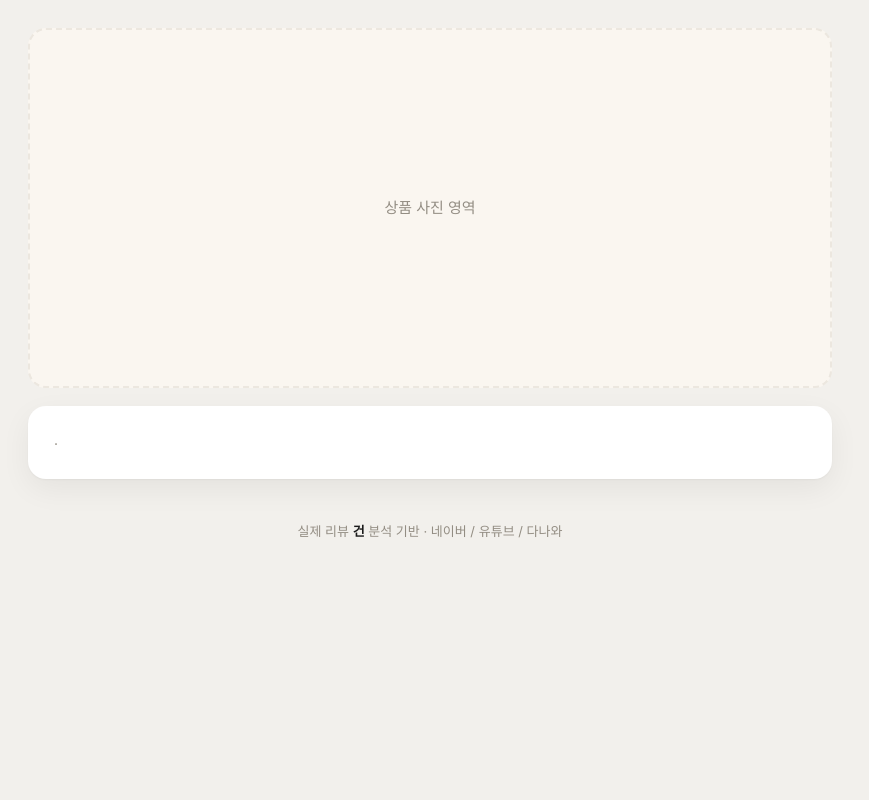
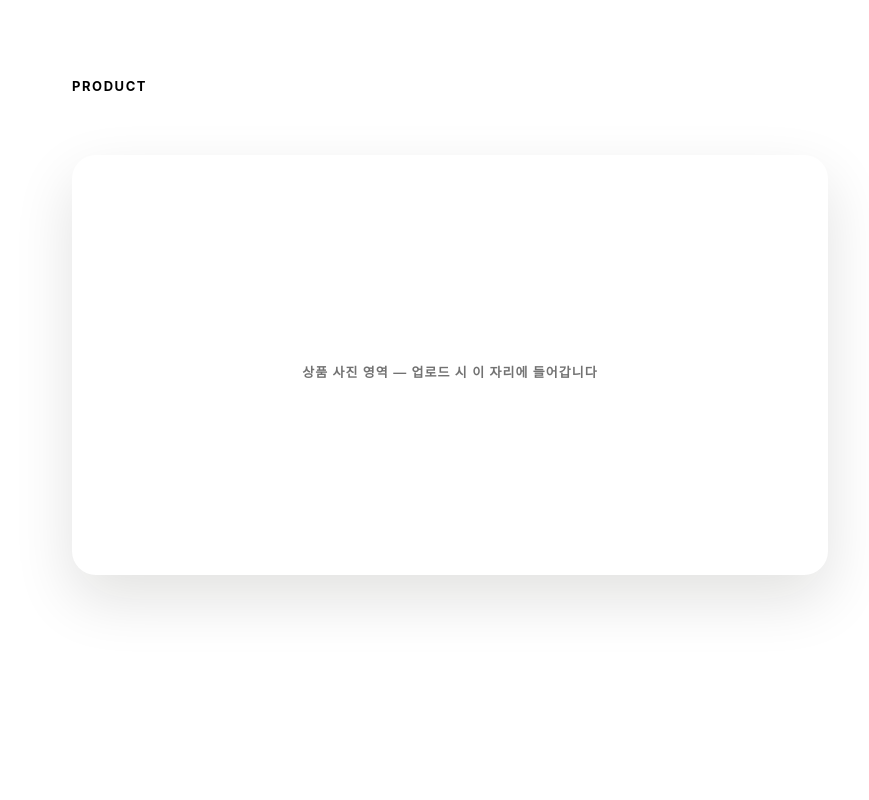
Before and after one commit to donginKim11st/business-model, a FastAPI app: template app/templates/detail_page.html in a window 1280 px wide. Shown: the whole page, without its empty margins (0-869 px from the left). Run offline with FastAPI, Linux system fonts and the light colour scheme; the template is opened without the code that fills it, so the values that code supplies are empty.

Commit message:
feat: 상세페이지를 편집형 PDP로 재작성 (핀터레스트 레퍼런스 기반)
대시보드형 카드 스택 → 카테고리 테마색 풀블리드 패널.
- 히어로(52px 헤드라인+사진슬롯) · 스테이트먼트 밴드 · 01/02 번호 셀링포인트
- 이런분께 · 구매전 궁금증 · 핵심스펙/큰 가격/해시태그 · 신뢰 푸터
- _theme(category_l1): 식품/뷰티/가전/패션/기본 팔레트 자동
- 사진 없으면 컬러블록, 업로드 시 히어로 채움. 테스트 37 passed

Claude-Session: https://claude.ai/code/session_01Ftu8vU8HsGYmCHmxw8bsDq

```diff
--- a/app/detail_page.py
+++ b/app/detail_page.py
@@ -1,4 +1,4 @@
-"""view + draft → self-contained 상세페이지 HTML. DB·LLM·IO 무관 순수."""
+"""view + draft → self-contained 편집형 PDP 상세페이지 HTML. DB·LLM·IO 무관 순수."""
 import pathlib
 from jinja2 import Environment, FileSystemLoader, select_autoescape
 
@@ -6,8 +6,36 @@ _TEMPLATES = pathlib.Path(__file__).parent / "templates"
 _env = Environment(loader=FileSystemLoader(str(_TEMPLATES)),
                    autoescape=select_autoescape(["html"]))
 
+# 카테고리별 PDP 테마 팔레트 (풀블리드 편집형 패널 색).
+_THEMES = {
+    "food":    {"bg": "#eef6ec", "panel": "#f7fbf4", "soft": "#e2efdd", "primary": "#3f9d4f", "ink": "#1f3a25", "on": "#ffffff"},
+    "beauty":  {"bg": "#fbedf1", "panel": "#fdf5f7", "soft": "#f6e0e8", "primary": "#df5d86", "ink": "#46202f", "on": "#ffffff"},
+    "tech":    {"bg": "#eef1f7", "panel": "#f5f7fc", "soft": "#e2e8f4", "primary": "#3b6fd4", "ink": "#1d2a44", "on": "#ffffff"},
+    "fashion": {"bg": "#f1efea", "panel": "#faf8f4", "soft": "#e9e4db", "primary": "#1f1d1b", "ink": "#1f1d1b", "on": "#ffffff"},
+    "default": {"bg": "#f4efe9", "panel": "#fcf8f2", "soft": "#f3e6da", "primary": "#ff5a1f", "ink": "#2a2018", "on": "#ffffff"},
+}
+
+
+def _theme(category_l1):
+    """category_l1 문자열 → 테마 팔레트 dict (매칭 없으면 default)."""
+    c = category_l1 or ""
+
+    def has(*ks):
+        return any(k in c for k in ks)
+
+    if has("식품", "라면", "면", "밥", "국", "밀키트", "간식", "음료", "커피", "건강식", "과자", "즉석", "차"):
+        return _THEMES["food"]
+    if has("뷰티", "화장", "스킨", "미용", "향수", "바디", "헤어", "코스메", "마스크"):
+        return _THEMES["beauty"]
+    if has("가전", "전자", "디지털", "컴퓨터", "노트북", "폰", "음향", "가구", "주방가전"):
+        return _THEMES["tech"]
+    if has("의류", "패션", "신발", "잡화", "액세서리", "가방", "속옷"):
+        return _THEMES["fashion"]
+    return _THEMES["default"]
+
 
 def build_html(view, draft, image_data_uri=None):
-    """상세페이지 HTML 문자열. image_data_uri None → 사진 슬롯 플레이스홀더."""
+    """편집형 PDP HTML 문자열. image_data_uri None → 사진 슬롯 플레이스홀더."""
+    view = view or {}
     return _env.get_template("detail_page.html").render(
-        v=view or {}, d=draft or {}, image=image_data_uri)
+        v=view, d=draft or {}, image=image_data_uri, theme=_theme(view.get("category_l1")))
--- a/app/templates/detail_page.html
+++ b/app/templates/detail_page.html
@@ -1,67 +1,111 @@
 <!doctype html><html lang=ko><head><meta charset=utf-8>
 <style>
-:root{--bg:#f2f0ec;--card:#fff;--cream:#faf6f0;--fg:#1a1a1a;--muted:#938d83;
-  --line:#ece7df;--accent:#ff5a1f;--accent-2:#ffb020;--radius:18px;
-  --shadow:0 1px 2px rgba(20,16,10,.04),0 10px 30px rgba(20,16,10,.06);}
 *{box-sizing:border-box;margin:0;padding:0}
-body{background:var(--bg);color:var(--fg);font:15px/1.6 -apple-system,"Segoe UI",system-ui,sans-serif;
-  -webkit-font-smoothing:antialiased;width:860px;padding:28px}
-section{background:var(--card);border-radius:var(--radius);box-shadow:var(--shadow);
-  padding:24px 26px;margin-bottom:18px}
-.photo{height:360px;border-radius:var(--radius);overflow:hidden;margin-bottom:18px;
-  box-shadow:var(--shadow)}
-.photo img{width:100%;height:100%;object-fit:cover;display:block}
-.ph{height:360px;border:2px dashed var(--line);border-radius:var(--radius);
-  display:flex;align-items:center;justify-content:center;color:var(--muted);
-  background:var(--cream);margin-bottom:18px;font-size:15px}
-.headline{font-size:30px;font-weight:800;letter-spacing:-.02em;margin:.1em 0}
-.subtitle{color:var(--muted);font-size:14px}
-h2{font-size:15px;font-weight:700;margin:0 0 14px}
-.sp{display:flex;gap:10px;align-items:flex-start;padding:8px 0}
-.sp .dot{color:var(--accent);font-weight:800;font-size:18px;line-height:1.2}
-.sp .src{color:var(--accent);font-size:12px;font-weight:600;margin-left:6px}
-.tag{display:inline-block;padding:5px 12px;background:#f6f3ee;border-radius:999px;margin:3px;font-size:13px}
-.faq dt{font-weight:600;margin-top:10px}
-.faq dd{color:#4a463f;margin-top:2px}
-.spec{display:inline-block;padding:5px 12px;background:#fff2ea;color:var(--accent);
-  border-radius:999px;margin:3px;font-size:13px;font-weight:600}
-.price-big{font-size:30px;font-weight:800;letter-spacing:-.01em;margin-right:6px}
-.foot{text-align:center;color:var(--muted);font-size:13px;background:transparent;box-shadow:none}
-.foot b{color:var(--fg)}
+body{width:900px;font:16px/1.65 -apple-system,"Segoe UI",system-ui,sans-serif;
+  -webkit-font-smoothing:antialiased;color:{{ theme.ink }};background:{{ theme.panel }}}
+.panel{padding:64px 72px}
+.hero{background:{{ theme.bg }};padding-top:72px}
+.eyebrow{display:inline-block;font-size:13px;font-weight:700;letter-spacing:.12em;
+  color:{{ theme.primary }};text-transform:uppercase;margin-bottom:18px}
+.hero h1{font-size:52px;line-height:1.12;font-weight:800;letter-spacing:-.03em;margin-bottom:16px}
+.hero .sub{font-size:18px;color:{{ theme.ink }};opacity:.62;margin-bottom:26px}
+.tags{margin-top:20px}
+.tags .h{display:inline-block;font-size:15px;font-weight:700;color:{{ theme.primary }};margin:4px 14px 4px 0}
+.shot{margin-top:40px;height:420px;border-radius:24px;overflow:hidden;
+  box-shadow:0 24px 60px rgba(20,16,10,.12)}
+.shot img{width:100%;height:100%;object-fit:cover;display:block}
+.shot.ph{display:flex;flex-direction:column;align-items:center;justify-content:center;
+  background:linear-gradient(135deg,{{ theme.soft }},{{ theme.bg }});color:{{ theme.primary }}}
+.shot.ph .big{font-size:30px;font-weight:800;letter-spacing:-.02em;opacity:.5;text-align:center;padding:0 30px}
+.shot.ph .lbl{margin-top:14px;font-size:13px;font-weight:600;opacity:.55;letter-spacing:.08em}
+.statement{background:{{ theme.primary }};color:{{ theme.on }};text-align:center;padding:56px 72px}
+.statement p{font-size:30px;font-weight:800;line-height:1.3;letter-spacing:-.02em}
+.sec-label{font-size:13px;font-weight:700;letter-spacing:.14em;color:{{ theme.primary }};
+  text-transform:uppercase;margin-bottom:34px;text-align:center}
+.sp{display:flex;gap:28px;align-items:flex-start;padding:30px 0;border-top:1px solid {{ theme.soft }}}
+.sp:first-of-type{border-top:0}
+.sp .no{font-size:46px;font-weight:800;line-height:1;letter-spacing:-.03em;color:{{ theme.primary }};
+  min-width:78px;opacity:.9}
+.sp .body h3{font-size:25px;font-weight:800;line-height:1.32;letter-spacing:-.02em;margin-bottom:8px}
+.sp .src{display:inline-block;font-size:13px;font-weight:700;color:{{ theme.primary }};
+  background:{{ theme.soft }};padding:3px 12px;border-radius:999px}
+.target{background:{{ theme.soft }}}
+.target h2{font-size:30px;font-weight:800;letter-spacing:-.02em;margin-bottom:18px}
+.target p{font-size:18px;line-height:1.7;opacity:.82;max-width:660px}
+.chips{margin-top:24px}
+.chip{display:inline-block;padding:9px 18px;background:{{ theme.panel }};border-radius:999px;
+  margin:5px 6px 5px 0;font-size:15px;font-weight:600}
+.faq h2,.spec h2{font-size:26px;font-weight:800;letter-spacing:-.02em;margin-bottom:24px}
+.qa{padding:22px 0;border-top:1px solid {{ theme.soft }}}
+.qa:first-of-type{border-top:0}
+.qa .q{font-size:18px;font-weight:700;margin-bottom:6px}
+.qa .q::before{content:"Q. ";color:{{ theme.primary }}}
+.qa .a{font-size:16px;opacity:.78;padding-left:24px}
+.spec{background:{{ theme.bg }}}
+.spec-row{display:flex;flex-wrap:wrap;gap:10px;margin-bottom:34px}
+.spec-chip{display:inline-flex;align-items:center;padding:11px 20px;background:{{ theme.panel }};
+  border:1.5px solid {{ theme.primary }};color:{{ theme.primary }};border-radius:999px;
+  font-size:16px;font-weight:700}
+.price-box{display:flex;align-items:baseline;gap:14px;flex-wrap:wrap}
+.price-num{font-size:48px;font-weight:800;letter-spacing:-.02em;color:{{ theme.ink }}}
+.price-meta{font-size:15px;opacity:.6}
+.price-line{margin-top:10px;font-size:16px;opacity:.78}
+.hash{margin-top:26px}
+.hash span{display:inline-block;color:{{ theme.primary }};font-weight:700;font-size:15px;margin:4px 14px 4px 0}
+.foot{background:{{ theme.ink }};color:#fff;text-align:center;padding:46px 72px}
+.foot .badge{font-size:20px;font-weight:800;letter-spacing:-.01em}
+.foot .src-counts{margin-top:10px;font-size:14px;opacity:.62}
 </style></head>
 <body>
-{% if image %}<div class=photo><img src="{{ image }}" alt="상품 사진"></div>
-{% else %}<div class=ph>상품 사진 영역</div>{% endif %}
 
-<section>
-  <div class=headline>{{ d.titles[0] if d.titles else v.keyword }}</div>
-  <div class=subtitle>{{ v.keyword }} · {{ v.category_l1 or '' }}</div>
+<section class="panel hero">
+  <span class=eyebrow>{{ v.category_l1 or 'PRODUCT' }}</span>
+  <h1>{{ d.titles[0] if d.titles else v.keyword }}</h1>
+  <div class=sub>{{ v.keyword }}</div>
+  {% if d.spec_highlights %}<div class=tags>{% for s in d.spec_highlights %}<span class=h>#{{ s|replace(' ', '') }}</span>{% endfor %}</div>{% endif %}
+  {% if image %}<div class=shot><img src="{{ image }}" alt="상품 사진"></div>
+  {% else %}<div class="shot ph"><div class=big>{{ v.keyword }}</div><div class=lbl>상품 사진 영역 — 업로드 시 이 자리에 들어갑니다</div></div>{% endif %}
 </section>
 
-{% if d.selling_points %}<section><h2>핵심 셀링포인트</h2>
-  {% for s in d.selling_points %}<div class=sp><span class=dot>●</span><div>{{ s.text }}
-    {% if s.sources %}<span class=src>[근거: {{ s.sources|join(', ') }}]</span>{% endif %}</div></div>{% endfor %}
+{% if d.titles and d.titles|length > 1 %}<section class=statement><p>{{ d.titles[1] }}</p></section>{% endif %}
+
+{% if d.selling_points %}<section class=panel>
+  <div class=sec-label>왜 이 제품인가</div>
+  {% for s in d.selling_points %}<div class=sp>
+    <div class=no>{{ "%02d"|format(loop.index) }}</div>
+    <div class=body>
+      <h3>{{ s.text }}</h3>
+      {% if s.sources %}<span class=src>[근거: {{ s.sources|join(', ') }}]</span>{% endif %}
+    </div>
+  </div>{% endfor %}
 </section>{% endif %}
 
-{% if d.target_copy %}<section><h2>이런 분께 추천</h2>
+{% if d.target_copy %}<section class="panel target">
+  <h2>이런 분께 추천합니다</h2>
   <p>{{ d.target_copy }}</p>
-  <div style="margin-top:10px">
-  {% for dim, groups in v.targets.items() %}{% for g in groups %}{% for p in g.points %}<span class=tag>{{ p.point }}</span>{% endfor %}{% endfor %}{% endfor %}
-  </div>
+  {% set chips = [] %}
+  {% for dim, groups in v.targets.items() %}{% for g in groups %}{% for p in g.points %}{% if chips.append(p.point) %}{% endif %}{% endfor %}{% endfor %}{% endfor %}
+  {% if chips %}<div class=chips>{% for t in chips %}<span class=chip>{{ t }}</span>{% endfor %}</div>{% endif %}
 </section>{% endif %}
 
-{% if d.faqs %}<section><h2>자주 묻는 질문</h2>
-  <dl class=faq>{% for f in d.faqs %}<dt>{{ f.q }}</dt><dd>{{ f.a }}</dd>{% endfor %}</dl>
+{% if d.faqs %}<section class="panel faq">
+  <h2>구매 전 궁금증</h2>
+  {% for f in d.faqs %}<div class=qa><div class=q>{{ f.q }}</div><div class=a>{{ f.a }}</div></div>{% endfor %}
 </section>{% endif %}
 
-{% if d.spec_highlights %}<section><h2>스펙 하이라이트</h2>
-  {% for s in d.spec_highlights %}<span class=spec>{{ s }}</span>{% endfor %}
+{% if d.spec_highlights or v.price %}<section class="panel spec">
+  {% if d.spec_highlights %}<h2>핵심 스펙</h2>
+  <div class=spec-row>{% for s in d.spec_highlights %}<span class=spec-chip>{{ s }}</span>{% endfor %}</div>{% endif %}
+  {% if v.price %}<div class=price-box>
+    <span class=price-num>{{ "{:,}".format(v.price.min) }}원</span>
+    <span class=price-meta>최저가 · {{ v.price.low_mall }} · {{ v.price.n_malls }}개 몰</span>
+  </div>
+  {% if d.price_positioning %}<div class=price-line>{{ d.price_positioning }}</div>{% endif %}{% endif %}
+  {% if d.spec_highlights %}<div class=hash>{% for s in d.spec_highlights %}<span>#{{ s|replace(' ', '') }}</span>{% endfor %}</div>{% endif %}
 </section>{% endif %}
 
-{% if v.price %}<section><h2>가격 포지션</h2>
-  <span class=price-big>{{ "{:,}".format(v.price.min) }}원</span> 최저 · {{ v.price.low_mall }}
-  {% if d.price_positioning %}<p style="color:#938d83;margin-top:6px">{{ d.price_positioning }}</p>{% endif %}
-</section>{% endif %}
-
-<section class=foot>실제 리뷰 <b>{{ v.analyzed_count }}건</b> 분석 기반 · 네이버 {{ v.source_counts.get('naver',0) }} / 유튜브 {{ v.source_counts.get('youtube',0) }} / 다나와 {{ v.source_counts.get('danawa',0) }}</section>
+<section class=foot>
+  <div class=badge>실제 리뷰 {{ v.analyzed_count }}건 분석 기반</div>
+  <div class=src-counts>네이버 {{ v.source_counts.get('naver',0) }} · 유튜브 {{ v.source_counts.get('youtube',0) }} · 다나와 {{ v.source_counts.get('danawa',0) }}</div>
+</section>
 </body></html>
```
Also changed, not shown: tests/test_detail_page.py (+2 -2 lines).
